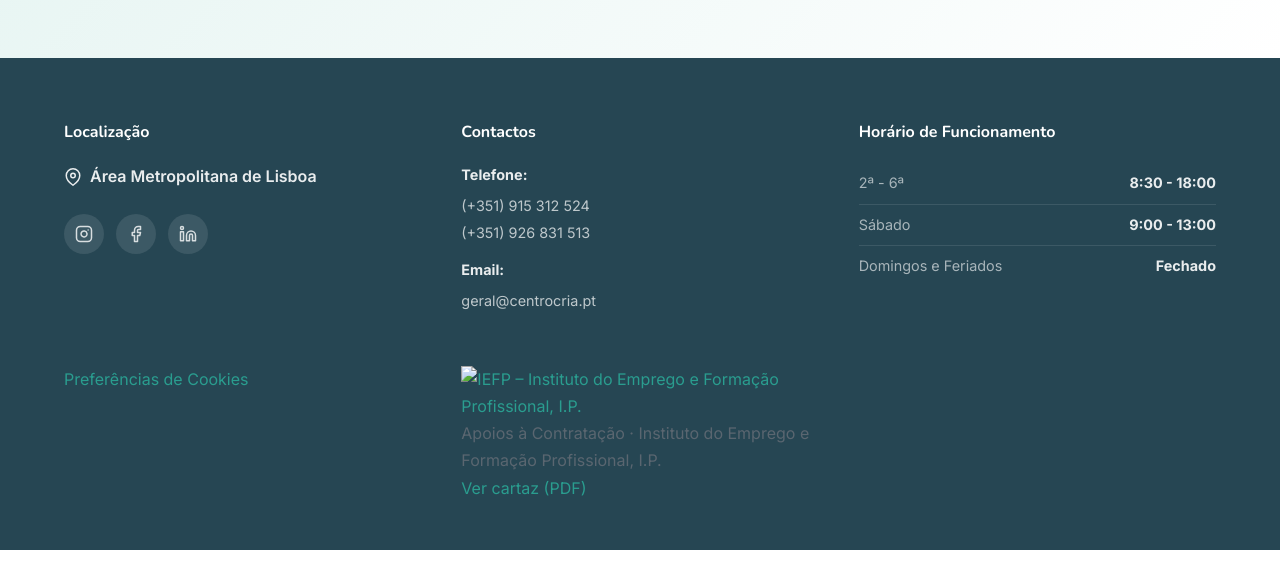
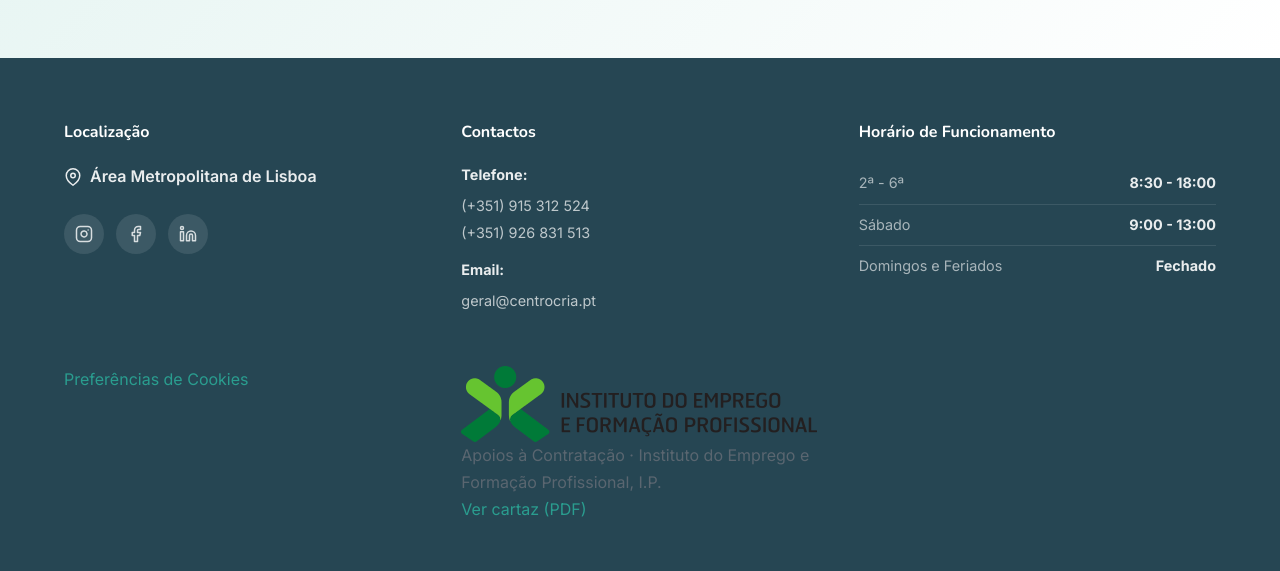
Before and after one commit to centrocria/centrocria.pt, a plain HTML site: page index.html in a window 1280 px wide. Shown: the part 4941-5512 px from the top of the page. Before the commit the page ends 5491 px from the top, so only its background shows below. Drawn offline with nearby package versions, Linux system fonts and the light colour scheme.

Commit message:
Update index.html

```diff
--- a/index.html
+++ b/index.html
@@ -595,7 +595,7 @@
                    target="_blank" rel="noopener"
                    aria-label="Ver cartaz Apoios à Contratação (PDF)">
                   <img class="cria-financiamento__logo"
-                       src="/images/financiamento/logo-iefp.png"
+                       src="/images/logo-iefp.png"
                        alt="IEFP – Instituto do Emprego e Formação Profissional, I.P."
                        loading="lazy">
                 </a>
```
